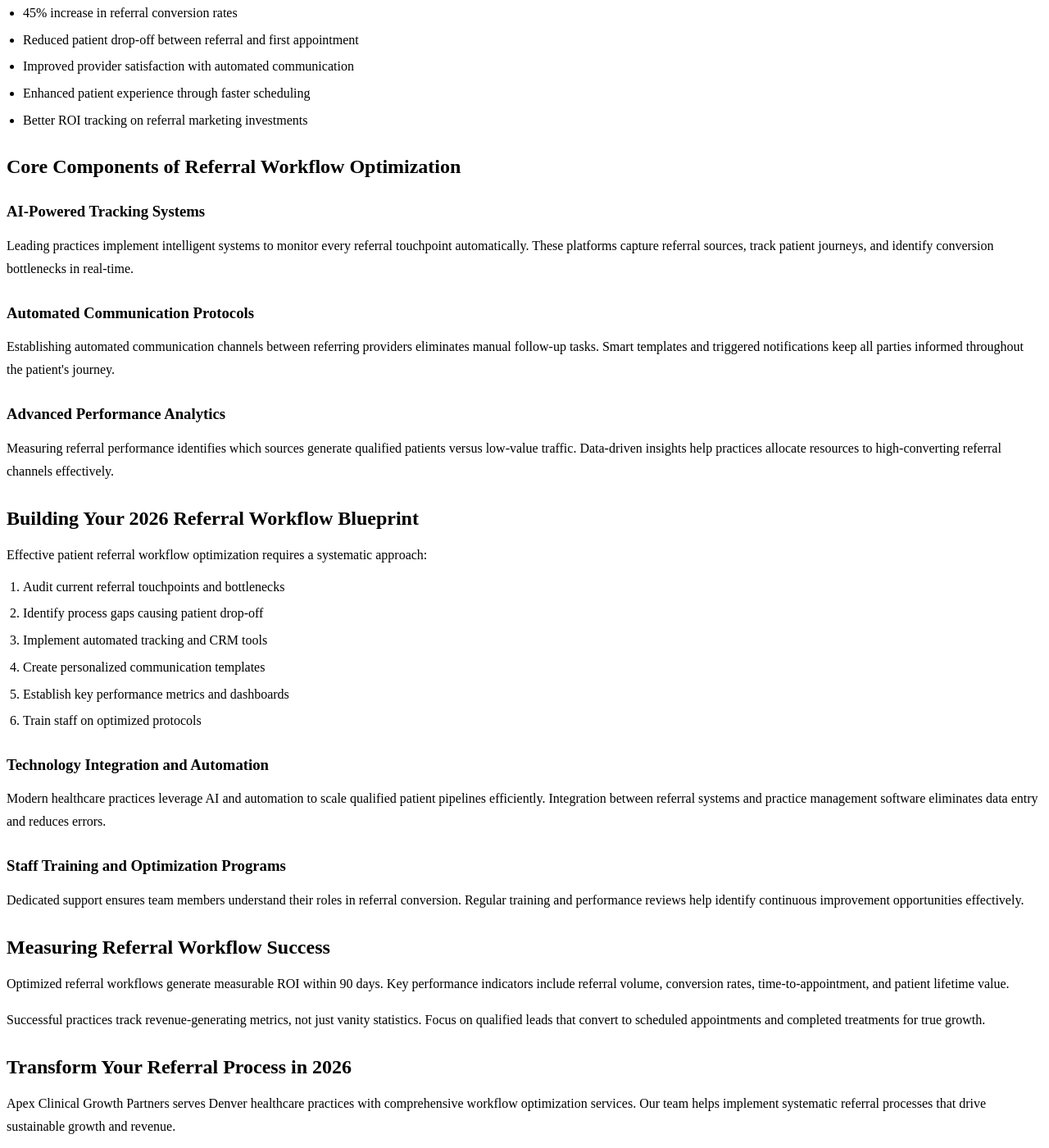
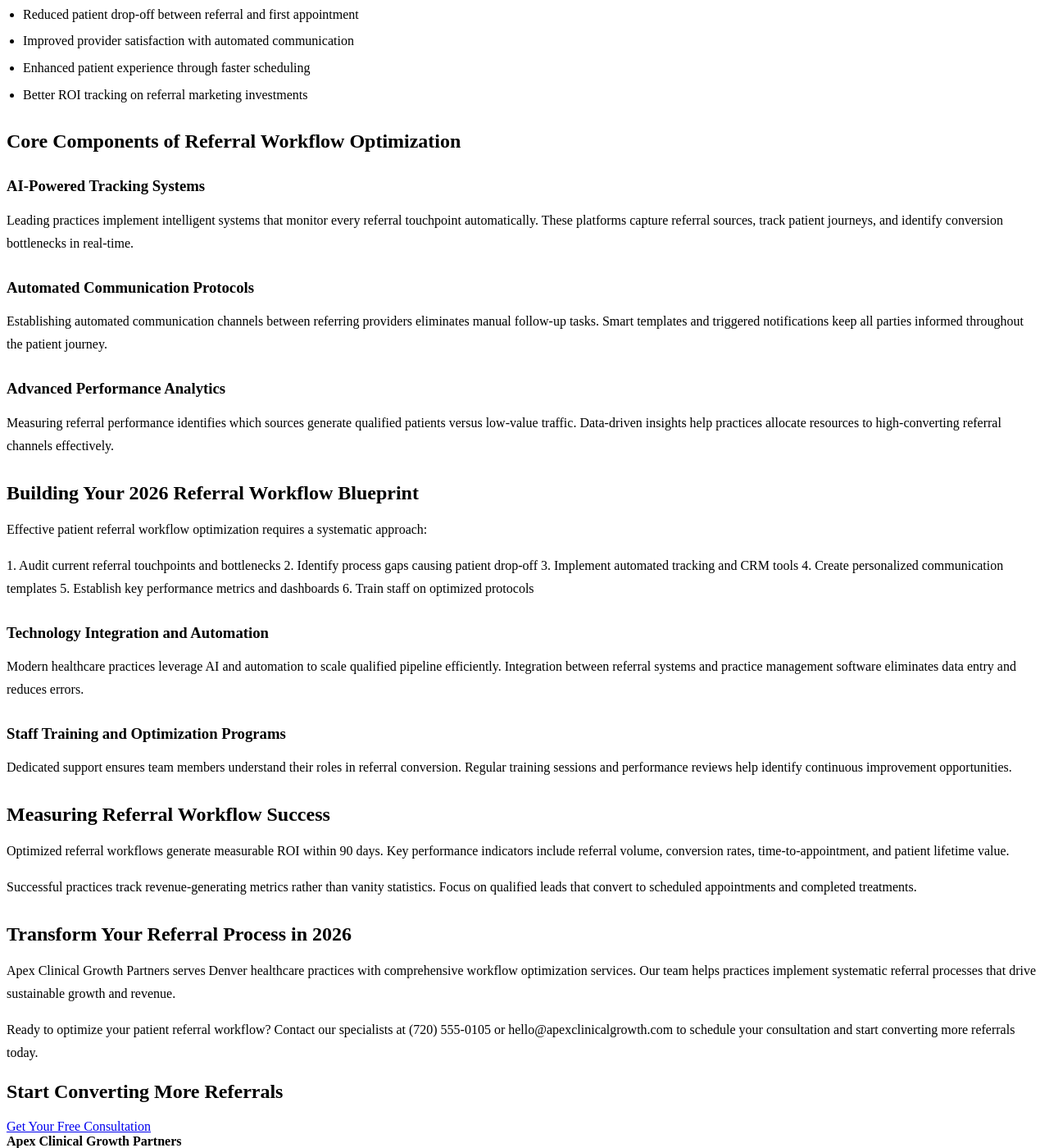
Before and after one commit to prjctlphbt/orbitr-canary-angular-20260228, a Jekyll site: the page patient-referral-workflow-blueprint.html, which Jekyll copies as it is, in a window 1280 px wide and 1400 px high, scrolled down 417 px. Shown: the whole window at 82% size. Built offline with Jekyll 4.4.1, drawn with Linux system fonts in a browser that asks for light colours; some of the changed text lies outside the part shown.

Commit message:
Rollback: Revert changes to patient-referral-workflow-blueprint.html

```diff
--- a/patient-referral-workflow-blueprint.html
+++ b/patient-referral-workflow-blueprint.html
@@ -4,7 +4,7 @@
 <head>
 <meta charset="utf-8"/>
 <meta content="width=device-width, initial-scale=1.0" name="viewport"/>
-<meta content="Elevate your healthcare practice in 2026. Optimize patient referral workflows with Apex Clinical Growth Partners to streamline processes, reduce delays, and significantly boost conversion rates and revenue." name="description"/>
+<meta content="Optimize your patient referral workflow with Apex Clinical Growth Partners. Streamline processes, reduce delays, and boost referral volume by 40% in 2026. Get your blueprint today." name="description"/>
 <title>Patient Referral Workflow Optimization Blueprint | 2026 Guide</title>
 <style>
 
@@ -108,10 +108,10 @@
 </section>
 <section class="landing-content">
 <div class="container orbitr-generated-content">
-<h2>Patient Referral Workflow Optimization Blueprint</h2>
-<p>Streamlining patient referrals is crucial for healthcare growth and maximizing revenue in 2026. Effective workflow optimization transforms fragmented processes into seamless systems, converting qualified leads into scheduled patients efficiently.</p>
+<h1>Patient Referral Workflow Optimization Blueprint</h1>
+<p>Streamlining patient referrals drives healthcare growth and maximizes revenue in 2026. Effective workflow optimization transforms fragmented processes into seamless systems that convert qualified leads into scheduled patients.</p>
 <h2>Why Patient Referral Workflows Drive Practice Growth</h2>
-<p>Inefficient referral systems waste valuable opportunities and marketing budgets. Practices lose potential revenue when referral processes lack essential automation and robust tracking capabilities.</p>
+<p>Inefficient referral systems waste valuable opportunities and marketing budget. Healthcare practices lose potential revenue when referral processes lack automation and tracking capabilities.</p>
 <p>What practices achieve within 90 days of implementing optimized workflows:</p>
 <ul>
 <li>45% increase in referral conversion rates</li>
@@ -122,31 +122,29 @@
 </ul>
 <h2>Core Components of Referral Workflow Optimization</h2>
 <h3>AI-Powered Tracking Systems</h3>
-<p>Leading practices implement intelligent systems to monitor every referral touchpoint automatically. These platforms capture referral sources, track patient journeys, and identify conversion bottlenecks in real-time.</p>
+<p>Leading practices implement intelligent systems that monitor every referral touchpoint automatically. These platforms capture referral sources, track patient journeys, and identify conversion bottlenecks in real-time.</p>
 <h3>Automated Communication Protocols</h3>
-<p>Establishing automated communication channels between referring providers eliminates manual follow-up tasks. Smart templates and triggered notifications keep all parties informed throughout the patient's journey.</p>
+<p>Establishing automated communication channels between referring providers eliminates manual follow-up tasks. Smart templates and triggered notifications keep all parties informed throughout the patient journey.</p>
 <h3>Advanced Performance Analytics</h3>
 <p>Measuring referral performance identifies which sources generate qualified patients versus low-value traffic. Data-driven insights help practices allocate resources to high-converting referral channels effectively.</p>
 <h2>Building Your 2026 Referral Workflow Blueprint</h2>
 <p>Effective patient referral workflow optimization requires a systematic approach:</p>
-<ol>
-<li>Audit current referral touchpoints and bottlenecks</li>
-<li>Identify process gaps causing patient drop-off</li>
-<li>Implement automated tracking and CRM tools</li>
-<li>Create personalized communication templates</li>
-<li>Establish key performance metrics and dashboards</li>
-<li>Train staff on optimized protocols</li>
-</ol>
+<p>1. Audit current referral touchpoints and bottlenecks
+2. Identify process gaps causing patient drop-off
+3. Implement automated tracking and CRM tools
+4. Create personalized communication templates
+5. Establish key performance metrics and dashboards
+6. Train staff on optimized protocols</p>
 <h3>Technology Integration and Automation</h3>
-<p>Modern healthcare practices leverage AI and automation to scale qualified patient pipelines efficiently. Integration between referral systems and practice management software eliminates data entry and reduces errors.</p>
+<p>Modern healthcare practices leverage AI and automation to scale qualified pipeline efficiently. Integration between referral systems and practice management software eliminates data entry and reduces errors.</p>
 <h3>Staff Training and Optimization Programs</h3>
-<p>Dedicated support ensures team members understand their roles in referral conversion. Regular training and performance reviews help identify continuous improvement opportunities effectively.</p>
+<p>Dedicated support ensures team members understand their roles in referral conversion. Regular training sessions and performance reviews help identify continuous improvement opportunities.</p>
 <h2>Measuring Referral Workflow Success</h2>
 <p>Optimized referral workflows generate measurable ROI within 90 days. Key performance indicators include referral volume, conversion rates, time-to-appointment, and patient lifetime value.</p>
-<p>Successful practices track revenue-generating metrics, not just vanity statistics. Focus on qualified leads that convert to scheduled appointments and completed treatments for true growth.</p>
+<p>Successful practices track revenue-generating metrics rather than vanity statistics. Focus on qualified leads that convert to scheduled appointments and completed treatments.</p>
 <h2>Transform Your Referral Process in 2026</h2>
-<p>Apex Clinical Growth Partners serves Denver healthcare practices with comprehensive workflow optimization services. Our team helps implement systematic referral processes that drive sustainable growth and revenue.</p>
-<p>Ready to optimize your patient referral workflow in 2026? Contact our specialists at (720) 555-0105 or hello@apexclinicalgrowth.com to schedule your consultation and convert more referrals today.</p>
+<p>Apex Clinical Growth Partners serves Denver healthcare practices with comprehensive workflow optimization services. Our team helps practices implement systematic referral processes that drive sustainable growth and revenue.</p>
+<p>Ready to optimize your patient referral workflow? Contact our specialists at (720) 555-0105 or hello@apexclinicalgrowth.com to schedule your consultation and start converting more referrals today.</p>
 </div>
 </section>
 <section class="landing-cta">
@@ -155,7 +153,8 @@
 <a class="cta" href="/services/">Get Your Free Consultation</a>
 </div>
 </section>
-<footer_>
+</main>
+<footer>
 <div class="container footer-grid">
 <div>
 <strong>Apex Clinical Growth Partners</strong>
@@ -178,6 +177,16 @@
 </div>
 </div>
 <div class="container small-note">Framework canary fixture for Orbitr approval testing.</div>
-
-</footer_></main></body>
+</footer>
+<script>
+ // FAQ accordion functionality
+ document.querySelectorAll('.faq-question').forEach(button => {
+ button.addEventListener('click', () => {
+ const expanded = button.getAttribute('aria-expanded') === 'true';
+ button.setAttribute('aria-expanded', !expanded);
+ button.parentElement.classList.toggle('active');
+ });
+ });
+ </script>
+</body>
 </html>
```
